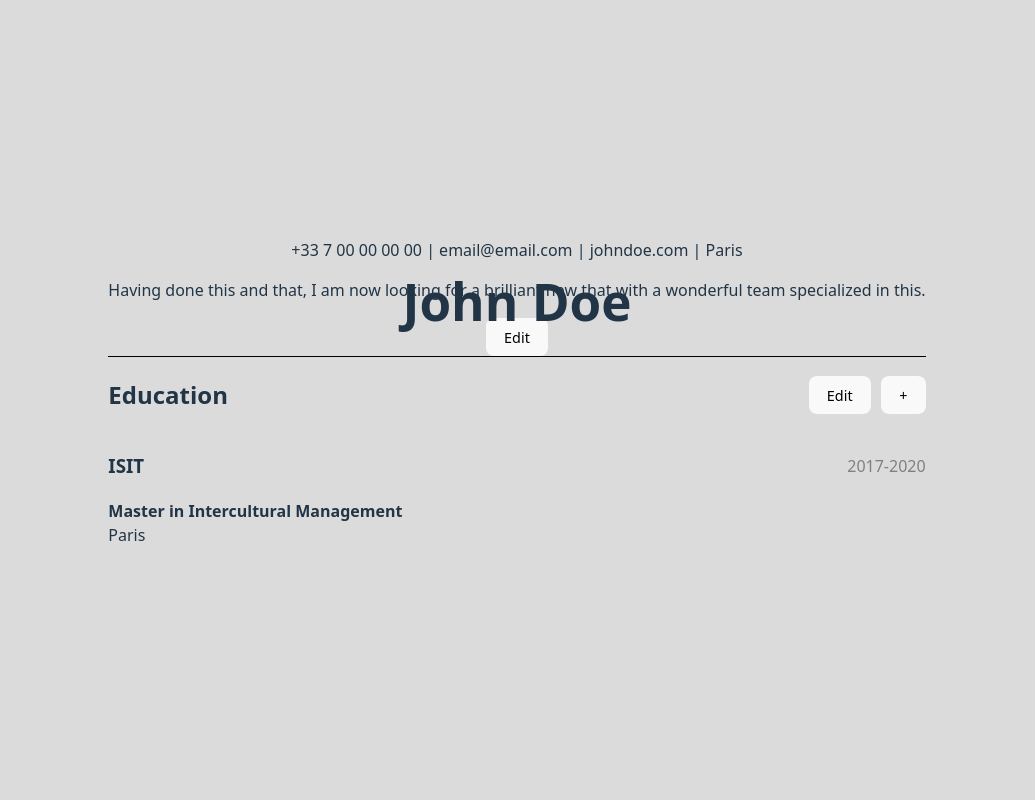
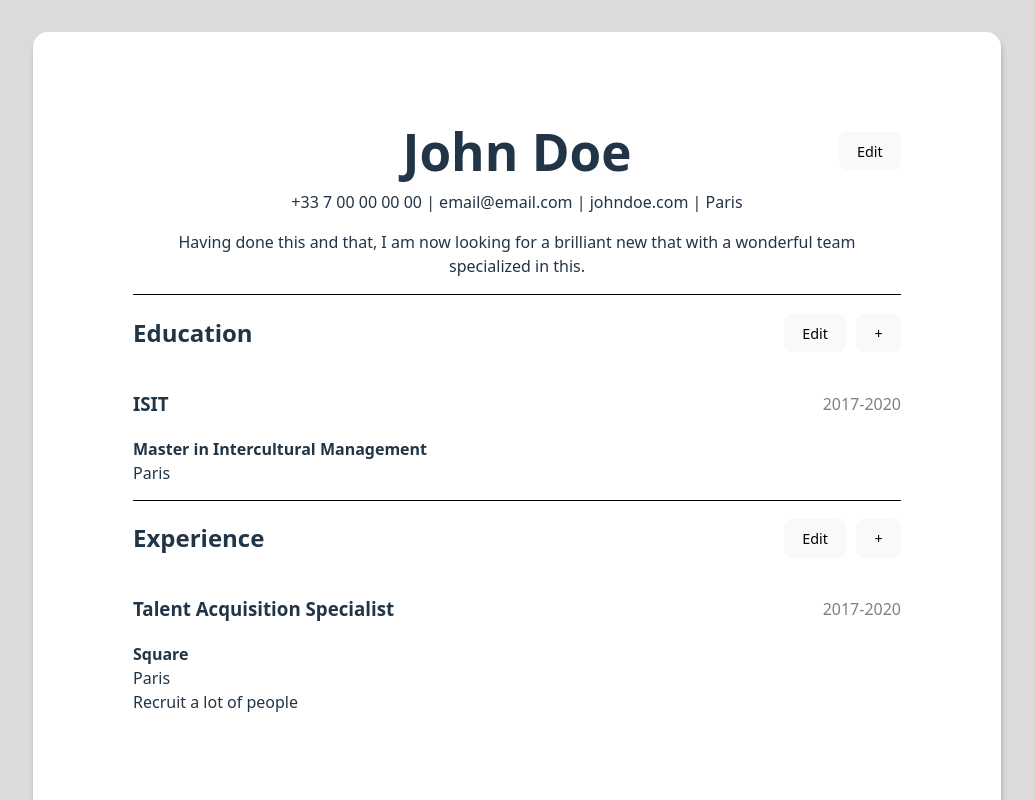
Before and after one commit to palma-t/cv-application, a React (Vite) app: page / in a window 1280 px wide. Shown: the top 800 px of the page, without its empty margins (123-1158 px from the left). Built offline with nearby package versions, Linux system fonts and the light colour scheme.

Commit message:
Added minor changes

```diff
--- a/src/App.jsx
+++ b/src/App.jsx
@@ -2,14 +2,16 @@ import { useState } from 'react'
 import './App.css'
 import Intro from './components/intro.jsx'
 import Education from './components/education.jsx'
+import Experience from './components/experience.jsx'
 
 function App() {
 
   return (
-    <>
+    <div className='container'>
       <Intro />
       <Education />
-    </>
+      <Experience />
+    </div>
   )
 }
 
--- a/src/components/intro.jsx
+++ b/src/components/intro.jsx
@@ -21,10 +21,12 @@ function Intro(){
     return (
         <>
             <>
-                <h1>{name}</h1>
+                <div className='top-section'>
+                    <h1>{name}</h1>
+                    {!isVisible && <button onClick={toggleVisibility} className='edit-button'>Edit</button>}
+                </div>
                 <div>{phone} | {email} | {linkedin} | {location}</div>
-                <p>{presentation}</p>
-                {!isVisible && <button onClick={toggleVisibility}>Edit</button>}
+                <p className='presentation'>{presentation}</p>
             </>
             {isVisible && <>
                 <label>
```
Also changed, not shown: src/index.css (line endings or trailing spaces).
